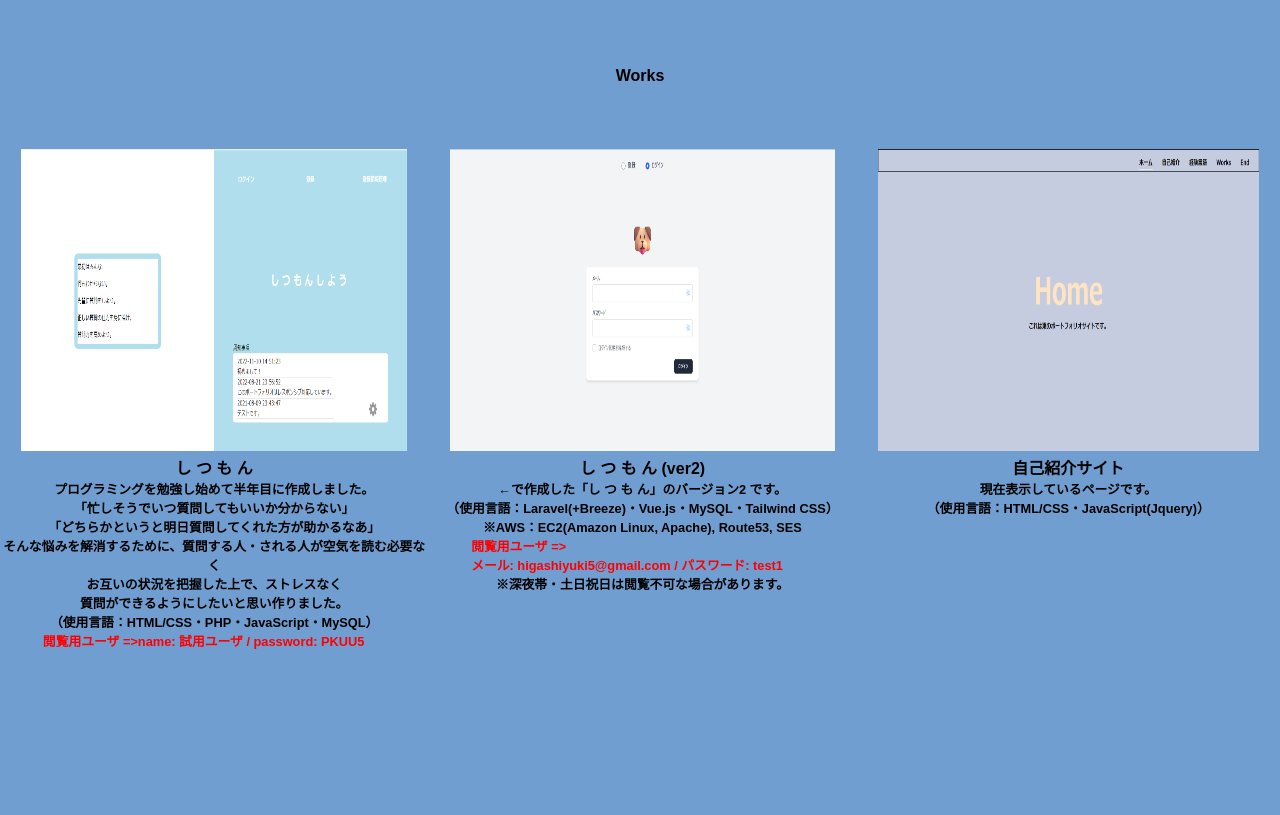
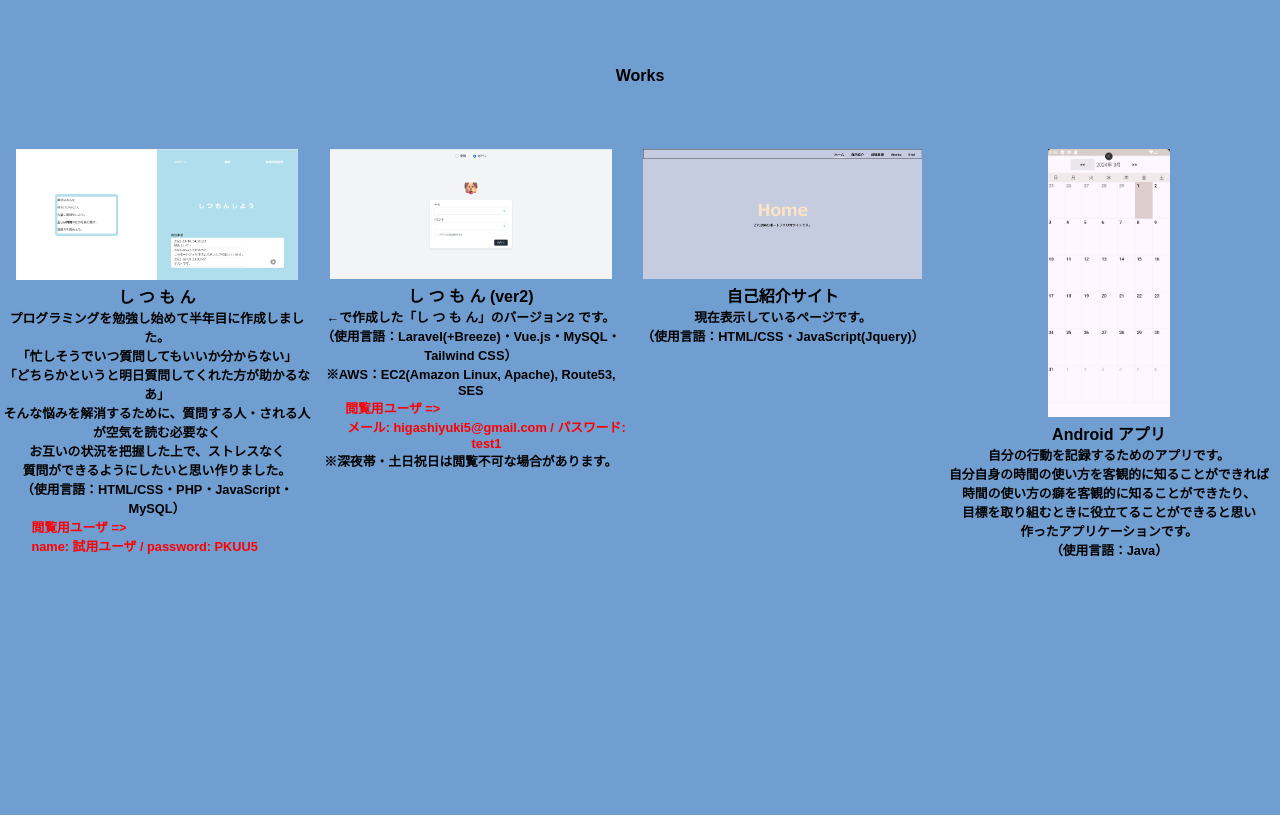
Before and after one commit to tetejiro/self-introduction, a plain HTML site: page docs/index.html in a window 1280 px wide. Shown: the part 2445-3260 px from the top of the page. Drawn offline with Linux system fonts and the light colour scheme; some packages are replaced by stand-ins of ours; files whose address does not match are found by name.

Commit message:
Androidポートフォリオ追加

```diff
--- a/docs/index.css
+++ b/docs/index.css
@@ -91,9 +91,14 @@ h5 {
   display: flex;
 }
 
-img {
+a > img {
   width: 90%;
-  height: 80%;
+  height: auto;
+}
+
+.android > img {
+  width: auto;
+  height: 30%;
 }
 
 .contact-section {
--- a/docs/index.html
+++ b/docs/index.html
@@ -77,7 +77,7 @@
       <div>
         <p class="lng">Java</p>
         <h5>自己学習経験あり</h5>
-        <h5>現在、Android アプリを作成中です。</h5>
+        <h5>下記のWorksにて紹介している、Android アプリを作成しました。</h5>
       </div>
 
       <div>
@@ -147,6 +147,18 @@
         </div>
         <p class="explanation">（<strong>使用言語：</strong>HTML/CSS・JavaScript(Jquery)）</p>
       </div>
+      <div class="android">
+        <img src="./image/portfolio-image4.png">
+        <p><strong>Android アプリ</strong></p>
+        <div class="explanation">
+          <p>自分の行動を記録するためのアプリです。</p>
+          <p>自分自身の時間の使い方を客観的に知ることができれば</p>
+          <p>時間の使い方の癖を客観的に知ることができたり、</p>
+          <p>目標を取り組むときに役立てることができると思い</p>
+          <p>作ったアプリケーションです。</p>
+          <p>（<strong>使用言語：</strong>Java）</p>
+        </div>
+      </div>
     </div>
   </section>
 
```
Also changed, not shown: docs/image/portfolio-image4.png (added).
